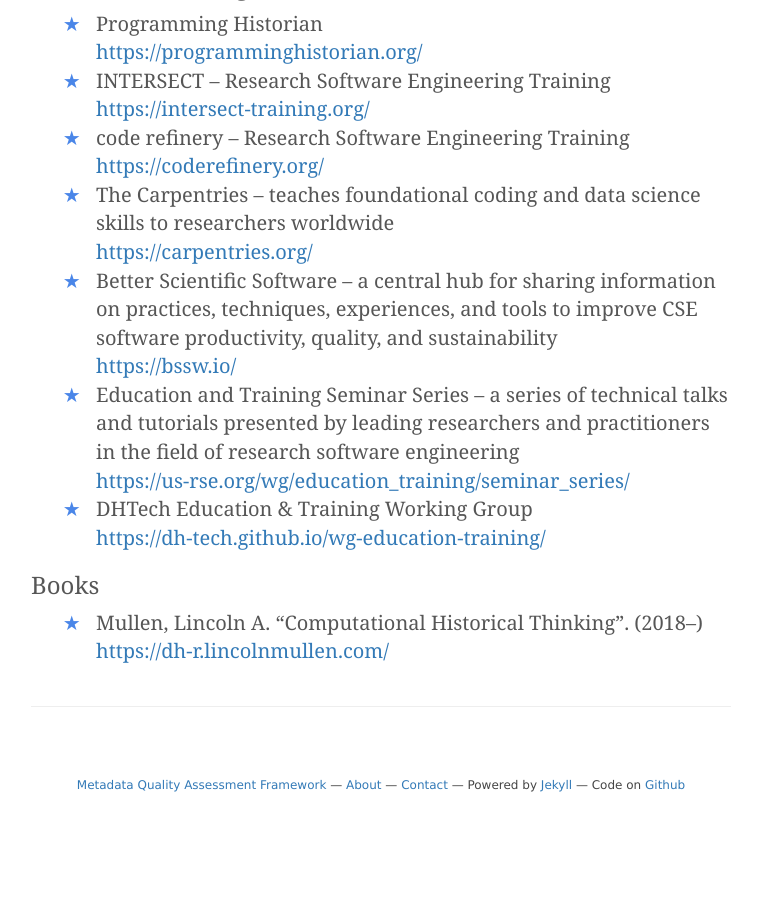
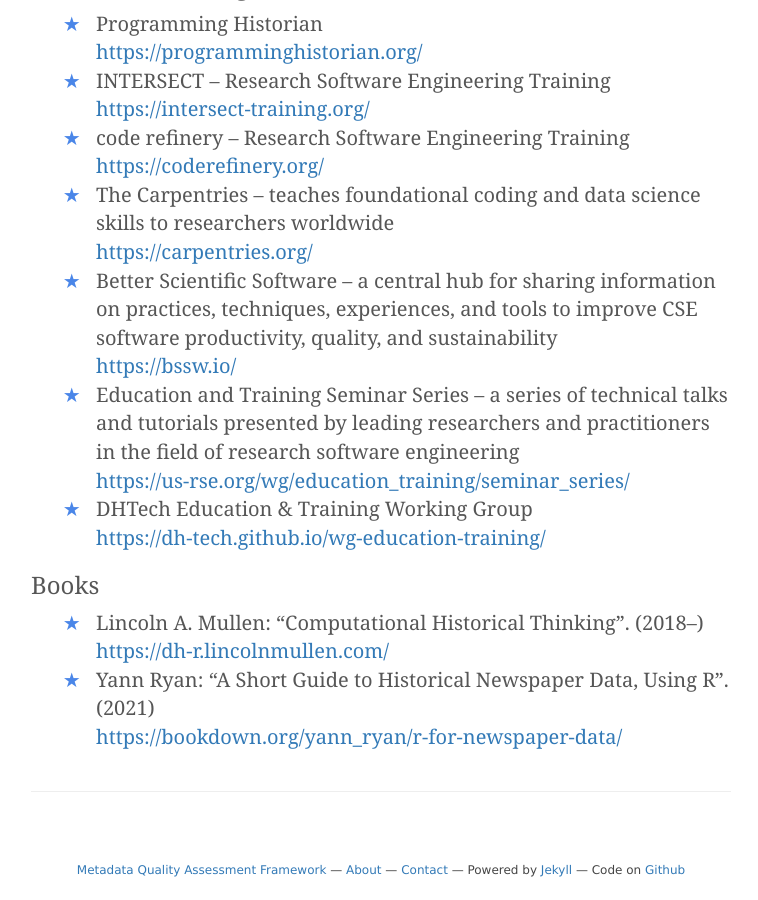
Before and after one commit to pkiraly/pkiraly.github.io, a Jekyll site: the page built from topics.md, in a window 1280 px wide and 900 px high, scrolled down 30858 px. Shown: the whole window, without its empty margins (259-1017 px from the left). Built offline with Jekyll 4.4.1, drawn with Linux system fonts in a browser that asks for light colours; nearby versions of some CDN libraries; some web fonts are replaced; comment, search, counter and statistics services are not loaded; before the commit the page ends 31672 px from its top, so only the background shows below that.

Commit message:
Add reference section

```diff
--- a/topics.md
+++ b/topics.md
@@ -569,4 +569,5 @@
 
 ### Books
 
-* Mullen, Lincoln A. “Computational Historical Thinking”. (2018–)<br/>[https://dh-r.lincolnmullen.com/](https://dh-r.lincolnmullen.com/)
+* Lincoln A. Mullen: “Computational Historical Thinking”. (2018–)<br/>[https://dh-r.lincolnmullen.com/](https://dh-r.lincolnmullen.com/)
+* Yann Ryan: “A Short Guide to Historical Newspaper Data, Using R”. (2021)<br/>[https://bookdown.org/yann_ryan/r-for-newspaper-data/](https://bookdown.org/yann_ryan/r-for-newspaper-data/)
```
